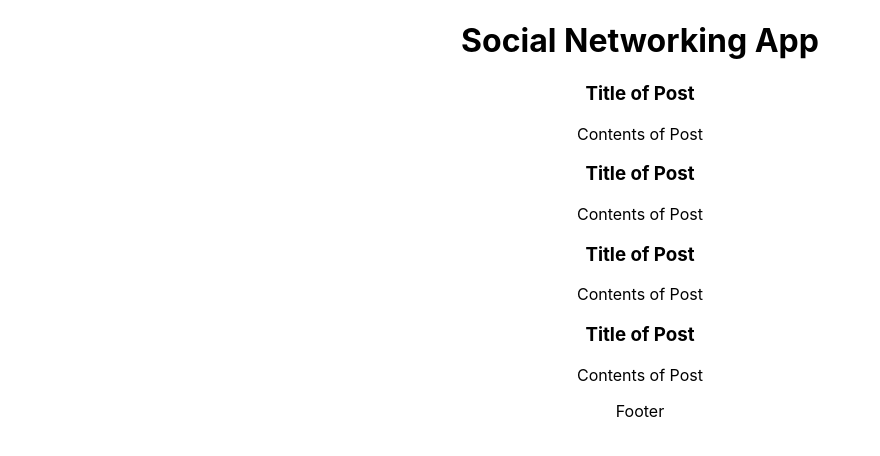
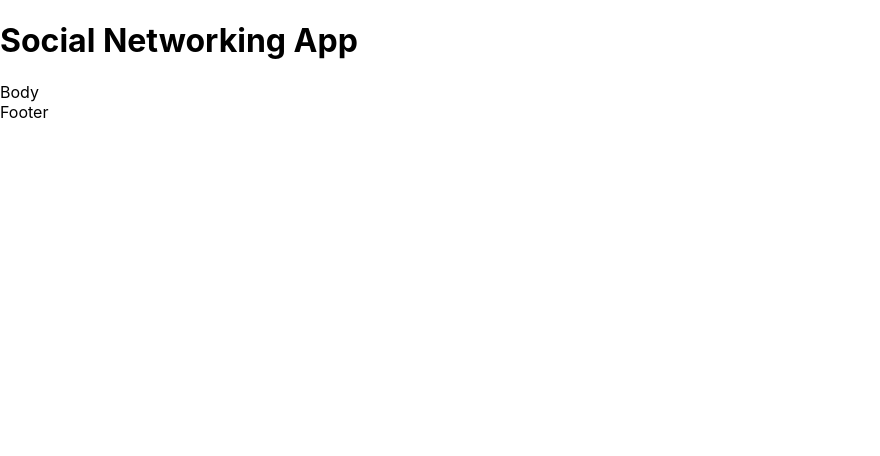
Before and after one commit to summerchill/playground, a React (Create React App) app in the folder playground/: page / in a window 1280 px wide. Shown: the top 456 px of the page, without its empty margins (0-880 px from the left). Built offline with nearby package versions, Linux system fonts and the light colour scheme.

Commit message:
Sassed the thing

```diff
--- a/playground/package.json
+++ b/playground/package.json
@@ -3,6 +3,7 @@
   "version": "0.1.0",
   "private": true,
   "dependencies": {
+    "node-sass": "^4.11.0",
     "react": "^16.7.0",
     "react-dom": "^16.7.0",
     "react-scripts": "2.1.2"
--- a/playground/src/App.js
+++ b/playground/src/App.js
@@ -1,8 +1,8 @@
 import React, { Component } from 'react';
 import logo from './logo.svg';
-import './App.css';
+import './style.scss';
 import Header from './components/Header'
-import Body from './components/Body'
+import Content from './components/Content'
 import Footer from './components/Footer'
 
 class App extends Component {
@@ -10,7 +10,7 @@ class App extends Component {
     return (
       <div className="App">
           <Header />
-          <Body />
+          <Content />
           <Footer />
       </div>
     );
--- /dev/null
+++ b/playground/src/components/Content.js
@@ -0,0 +1,15 @@
+import React from 'react'
+import ReactDOM from 'react-dom'
+
+class Body extends React.Component
+{
+    render() {
+        return (
+            <div>
+                Body
+            </div>
+        )
+    }
+}
+
+export default Body
--- /dev/null
+++ b/playground/src/style.scss
@@ -0,0 +1,4 @@
+// Import core variables
+
+// Import component files
+@import './components/Header.scss';
```
Also changed, not shown: playground/src/components/Header.scss (added), 1 other file (tests, documents, lock files or other folders).
